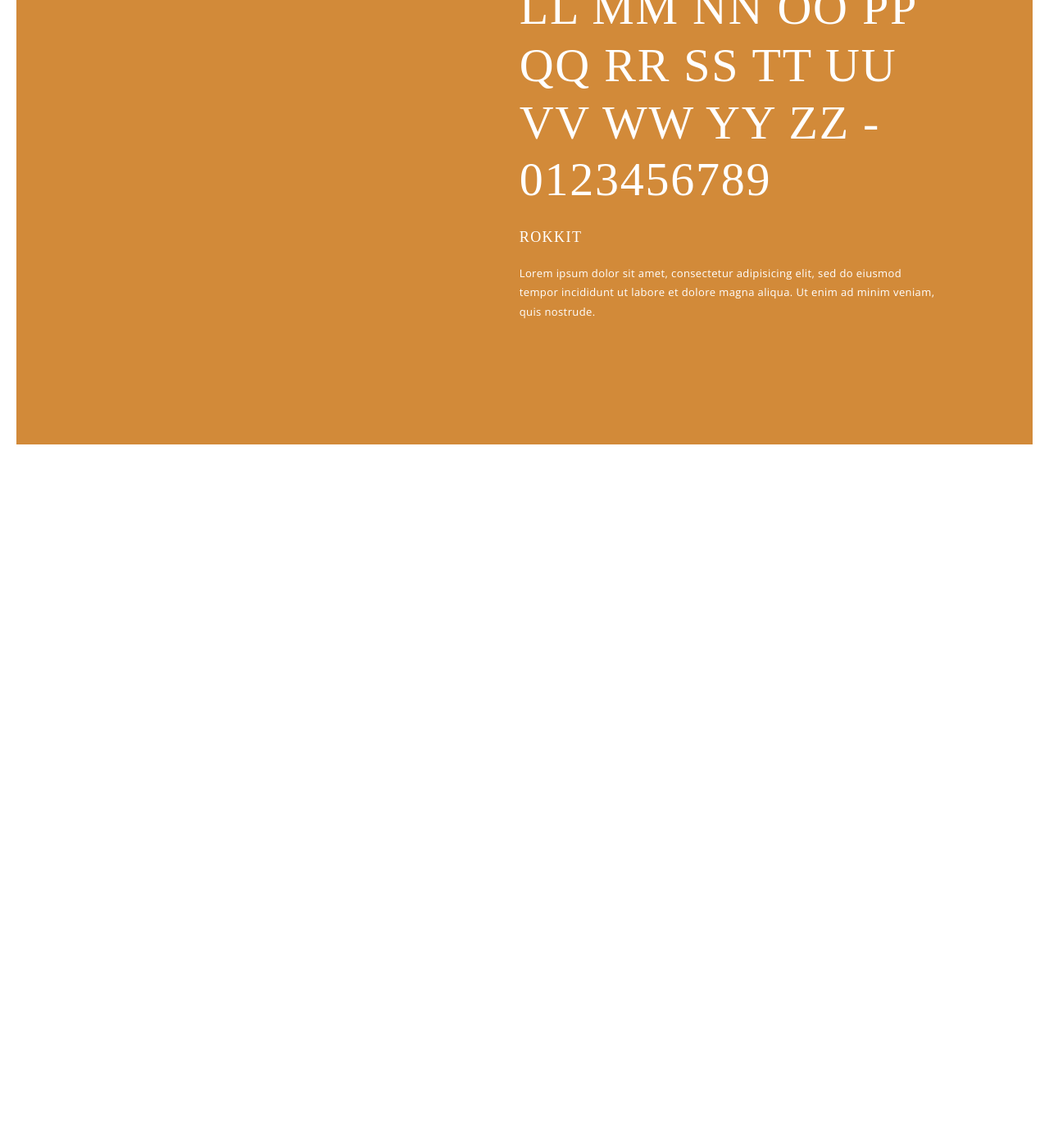
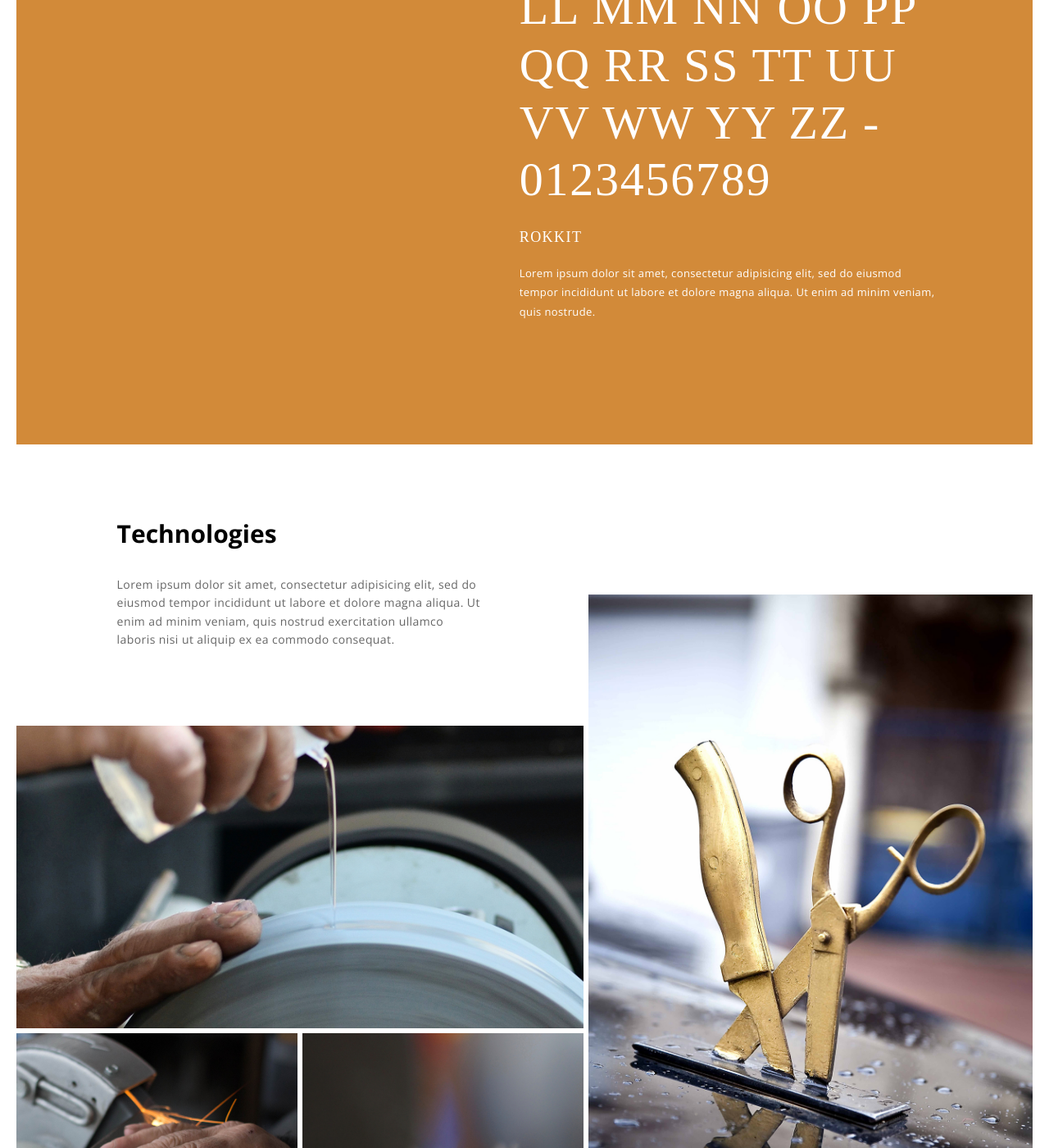
Before and after one commit to ElsaGuilitch/elsaguilitch.github.io, a Jekyll site: the page built from project-marius.md, in a window 1280 px wide and 1400 px high, scrolled down 4985 px. Shown: the whole window at 82% size. Built offline with Jekyll 4.4.1, drawn with Linux system fonts in a browser that asks for light colours; before the commit the page ends 5547 px from its top, so only the background shows below that.

Commit message:
Marius Mosaic

```diff
--- a/_sass/_project-marius.scss
+++ b/_sass/_project-marius.scss
@@ -19,7 +19,7 @@ body.marius {
     font-size: 0;
     padding-right: 14%;
     padding-left: 14%;
-    @media #{$mobile} { padding: $section-padding-mobile 7%; }
+    @media #{$mobile} { padding: $section-padding-top-mobile 7%; }
 
     .content-inner {
       display: inline-block;
@@ -121,9 +121,9 @@ body.marius {
 
   section.typographies-wrapper {
     background-color: #d28a39;
-    padding: $section-padding 7% $section-padding 20%;
-    @media #{$mobile} { padding: $section-padding-mobile 7%; }
-    @media #{$ipad} { padding: $section-padding-mobile 7% $section-padding-mobile 12%; }
+    padding: $section-padding-top 7% $section-padding-top 20%;
+    @media #{$mobile} { padding: $section-padding-top-mobile 7%; }
+    @media #{$ipad} { padding: $section-padding-top-mobile 7% $section-padding-top-mobile 12%; }
 
     .custom-title {
       display: inline-block;
@@ -168,4 +168,89 @@ body.marius {
       }
     }
   }
+
+  section.mosaic-wrapper {
+
+    ul.mosaic-list {
+      li.mosaic-item {
+
+        &:first-of-type {
+          width: 56%;
+          vertical-align: top;
+          @media #{$mobile} { width: 100%; }
+        }
+
+        &:nth-child(2) {
+          width: 56%;
+          vertical-align: top;
+          @media #{$mobile-portrait} { width: 100%; }
+        }
+
+        &:last-of-type {
+          width: 44%; vertical-align: top;
+        }
+      }
+
+      div.mosaic-item-image {
+
+        &.description {
+          @media #{$mobile} { width: 100%; }
+
+          .content-inner {
+            padding: 90px 0;
+            max-width: 64%;
+            margin: 0 auto;
+            .custom-description { max-width: 100%; }
+
+            @media #{$mobile} {
+              max-width: 100%;
+              padding: $section-padding-top-mobile 7%;
+            }
+          }
+        }
+
+        &.tools1:before {
+          $height: 430px;
+          $width: 800px;
+          padding-top: ($height / $width) * 100%;
+        }
+
+        &.tools2  {
+          display: inline-block;
+          width: 50%;
+          vertical-align: top;
+
+           &:before {
+            $height: 380px;
+            $width: 396px;
+            padding-top: ($height / $width) * 100%;
+          }
+        }
+
+        &.tools3 {
+          display: inline-block;
+          width: 50%;
+          vertical-align: top;
+
+          &:before {
+            $height: 630px;
+            $width: 396px;
+            padding-top: ($height / $width) * 100%;
+          }
+        }
+
+        &.car {
+          margin-top: -160px;
+          @media #{$mobile-landscape} { margin-top: -50px; }
+          @media #{$mobile-portrait} { display: none; }
+
+          &:before {
+            $height: 990px;
+            $width: 570px;
+            padding-top: ($height / $width) * 100%;
+          }
+        }
+      }
+    }
+  }
 }
--- a/_sass/_projects.scss
+++ b/_sass/_projects.scss
@@ -1,5 +1,8 @@
-$section-padding: 150px;
-$section-padding-mobile: 80px;
+$section-padding-top: 150px;
+$section-padding-top-mobile: 80px;
+$section-padding-sides: 7%;
+$section-padding-sides-mobile: 7%;
+
 $margin-mosaic: 3px;
 
 body.project-page {
@@ -7,14 +10,14 @@ body.project-page {
   section.padding-section {
     margin-top: 4px;
     background-color: $gray;
-    padding: $section-padding 7%;
-    @media #{$mobile} { padding: $section-padding-mobile 7%; }
+    padding: $section-padding-top 7%;
+    @media #{$mobile} { padding: $section-padding-top-mobile 7%; }
   }
 
   section.full-width {
     margin-top: 4px;
-    padding: $section-padding 0;
-    @media #{$mobile} { padding: $section-padding-mobile 0; }
+    padding: $section-padding-top 0;
+    @media #{$mobile} { padding: $section-padding-top-mobile 0; }
   }
 
 
@@ -106,8 +109,8 @@ body.project-page {
   section.screen-insitu-wrapper {
     text-align: center;
 
-    padding-bottom: $section-padding - 20px;
-    .custom-button { margin-top: $section-padding / 2; }
+    padding-bottom: $section-padding-top - 20px;
+    .custom-button { margin-top: $section-padding-top / 2; }
 
     .screen-wrapper {
       .screen { max-width: 100%; }
--- a/project-marius.md
+++ b/project-marius.md
@@ -96,3 +96,33 @@ body_class: marius project-page
         <p class="custom-description">Lorem ipsum dolor sit amet, consectetur adipisicing elit, sed do eiusmod tempor incididunt ut labore et dolore magna aliqua. Ut enim ad minim veniam, quis nostrude.</p>
     </div>
 </section>
+
+<section class="mosaic-wrapper full-width">
+    <ul class="mosaic-list">
+        <li class="mosaic-item">
+            <div class="mosaic-item-image description">
+                <div class="content-inner">
+                    <h2 class="custom-title left black">Technologies</h2>
+                    <p class="custom-description left gray">Lorem ipsum dolor sit amet, consectetur adipisicing elit, sed do eiusmod tempor incididunt ut labore et dolore magna aliqua. Ut enim ad minim veniam, quis nostrud exercitation ullamco laboris nisi ut aliquip ex ea commodo consequat.</p>
+                </div>
+            </div>
+        </li>
+
+        <li class="mosaic-item">
+            <div class="mosaic-item-image tools1">
+                <div class="content" style="background-image:url('/static/images/projects/marius/marius-tools1.jpg');"></div>
+            </div>
+            <div class="mosaic-item-image tools2">
+                <div class="content" style="background-image:url('/static/images/projects/marius/marius-tools2.jpg');"></div>
+            </div>
+            <div class="mosaic-item-image tools3">
+                <div class="content" style="background-image:url('/static/images/projects/marius/marius-tools3.jpg');"></div>
+            </div>
+        </li>
+        <li class="mosaic-item">
+            <div class="mosaic-item-image car">
+                <div class="content" style="background-image:url('/static/images/projects/marius/marius-car.jpg');"></div>
+            </div>
+        </li>
+    </ul>
+</section>
```
Also changed, not shown: static/images/projects/marius/marius-car.jpg (added), static/images/projects/marius/marius-tools1.jpg (added), static/images/projects/marius/marius-tools2.jpg (added), static/images/projects/marius/marius-tools3.jpg (added).
